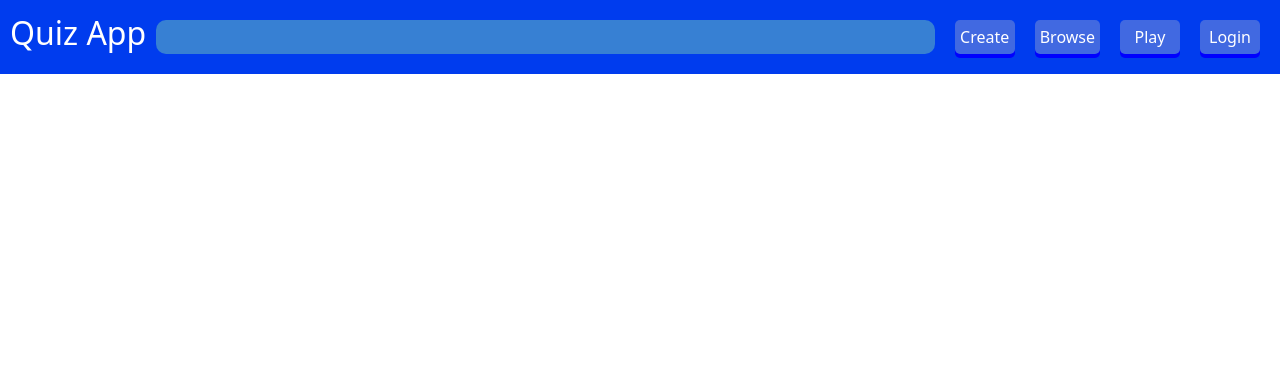
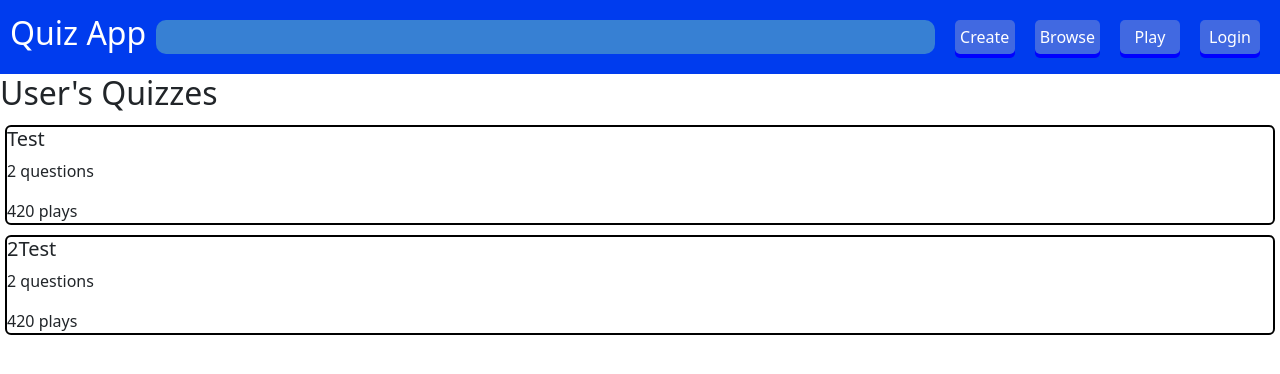
Before and after one commit to Mt-Trashmore-Mountaineers/top-of-the-heap, a React (Create React App) app: page /user in a window 1280 px wide. Shown: the top 374 px of the page. Built offline with nearby package versions, Linux system fonts and the light colour scheme.

Commit message:
Add routes, troubleshoot

```diff
--- a/src/App.js
+++ b/src/App.js
@@ -3,12 +3,14 @@ import React from 'react';
 import './css/App.css';
 import './css/button.css';
 import { withAuth0 } from '@auth0/auth0-react';
+import QuizList from './QuizList';
+import { BrowserRouter as Router, Routes, Route } from 'react-router-dom';
 
 class App extends React.Component {
   render() {
     const { isAuthenticated, loginWithRedirect, logout } = this.props.auth0;
     return (
-      <div className="App">
+      <Router className="App">
         <nav className="navbar">
           <h2>Quiz App</h2>
           <input className="searchbar"></input>
@@ -26,7 +28,10 @@ class App extends React.Component {
             }
           </div>
         </nav>
-      </div>
+        <Routes>
+          <Route path="user" element={<QuizList />} ></Route>
+        </Routes>
+      </Router>
     )
   }
 }
--- a/src/QuizList.js
+++ b/src/QuizList.js
@@ -9,14 +9,72 @@ class QuizList extends React.Component {
   constructor(props) {
     super(props);
     this.state = {
-      quizzes: [],
+      quizzes: [{
+        title: 'Test',
+        plays: 420,
+        questions: [{
+          "category": "History",
+          "type": "multiple",
+          "difficulty": "medium",
+          "question": "The seed drill was invented by which British inventor?",
+          "correct_answer": "Jethro Tull",
+          "incorrect_answers": [
+            "Charles Babbage",
+            "Isaac Newton",
+            "J.J Thomson"
+          ]
+        },
+        {
+          "category": "History",
+          "type": "multiple",
+          "difficulty": "medium",
+          "question": "All of the following are names of the Seven Warring States EXCEPT:",
+          "correct_answer": "Zhai (翟)",
+          "incorrect_answers": [
+            "Zhao (趙)",
+            "Qin (秦)",
+            "Qi (齊)"
+          ]
+        }]
+      },
+      {
+        title: '2Test',
+        plays: 420,
+        questions: [{
+          "category": "History",
+          "type": "multiple",
+          "difficulty": "medium",
+          "question": "2The seed drill was invented by which British inventor?",
+          "correct_answer": "Jethro Tull",
+          "incorrect_answers": [
+            "Charles Babbage",
+            "Isaac Newton",
+            "J.J Thomson"
+          ]
+        },
+        {
+          "category": "History",
+          "type": "multiple",
+          "difficulty": "medium",
+          "question": "2All of the following are names of the Seven Warring States EXCEPT:",
+          "correct_answer": "Zhai (翟)",
+          "incorrect_answers": [
+            "Zhao (趙)",
+            "Qin (秦)",
+            "Qi (齊)"
+          ]
+        }]
+      }],
       quizIndex: 0,
       showModal: false
     }
   }
 
-  toggleModal = () => {
-    this.setState({showModal: !this.state.showModal})
+  toggleModal = (index = this.state.quizIndex) => {
+    this.setState({
+      quizIndex: index,
+      showModal: !this.state.showModal
+    })
   }
 
   getQuizzes = async () => {
@@ -36,6 +94,7 @@ class QuizList extends React.Component {
   }
   deleteQuiz = async (ID) => {
     try {
+      this.toggleModal();
       const config = {
         method: 'delete',
         baseURL: process.env.REACT_APP_SERVER,
@@ -54,7 +113,8 @@ class QuizList extends React.Component {
 
   render() {
     return (
-      <>
+      <section>
+        <h2>User's Quizzes</h2>
         <ListGroup>
           {
             this.state.quizzes.length > 0 &&
@@ -62,7 +122,8 @@ class QuizList extends React.Component {
               <QuizSummary
                 quiz={quiz}
                 key={index}
-                onClick={this.toggleModal}
+                index={index}
+                toggleModal={this.toggleModal}
               />)
           }
         </ListGroup>
@@ -72,7 +133,7 @@ class QuizList extends React.Component {
           showModal={this.state.showModal}
           toggleModal={this.toggleModal}
         />
-      </>
+      </section>
     )
   }
 }
--- a/src/QuizSummary.js
+++ b/src/QuizSummary.js
@@ -2,9 +2,12 @@ import React from 'react';
 import { Card } from 'react-bootstrap';
 
 class QuizSummary extends React.Component {
+  handleToggle = () => {
+    this.props.toggleModal(this.props.index);
+  }
   render() {
     return (
-      <Card>
+      <Card onClick={this.handleToggle}>
         <Card.Title>{this.props.quiz.title}</Card.Title>
         <Card.Text>{this.props.quiz.questions.length} questions</Card.Text>
         <Card.Text>{this.props.quiz.plays} plays</Card.Text>
--- a/src/ViewQuestion.js
+++ b/src/ViewQuestion.js
@@ -6,8 +6,8 @@ class ViewQuestion extends React.Component {
     return (
       <Card>
         <Card.Title>{this.props.question.question}</Card.Title>
-        <Card.Text>Correct Answer: {this.props.question.correct}</Card.Text>
-        {this.props.question.incorrect.map((answer, index) => <Card.Text key={index}>Incorrect Answer: {answer}</Card.Text>)}
+        <Card.Text>Correct Answer: {this.props.question.correct_answer}</Card.Text>
+        {this.props.question.incorrect_answers.map((answer, index) => <Card.Text key={index}>Incorrect Answer: {answer}</Card.Text>)}
       </Card>
     )
   }
--- a/src/css/App.css
+++ b/src/css/App.css
@@ -1,6 +1,5 @@
 * {
     --blue: #003cee;
-    color: white;
 }
 
 .nav-element {
@@ -11,6 +10,7 @@
 .navbar {
     width: 100vw;
     background-color: var(--blue);
+    color: white;
     padding: 10px;
     display: flex;
     flex-direction: row;
@@ -30,3 +30,8 @@
     display: flex;
     flex-direction: row;
 }
+
+.card {
+    border: 2px solid black;
+    margin: 5px;
+}
```
Also changed, not shown: src/ViewQuiz.js (+11 -6 lines), public/manifest.json.
